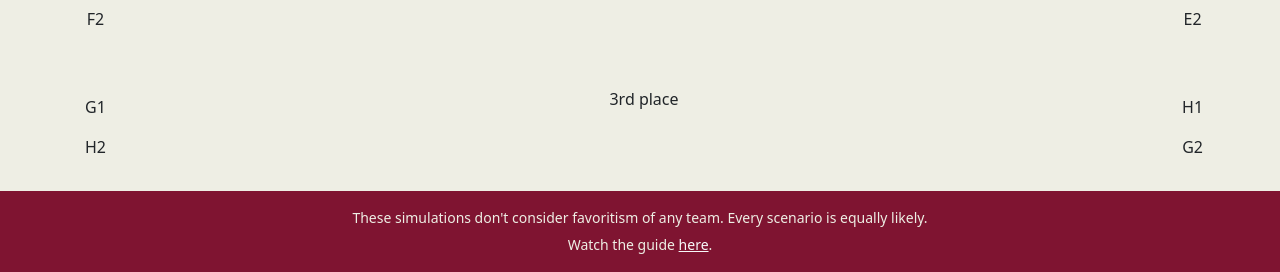
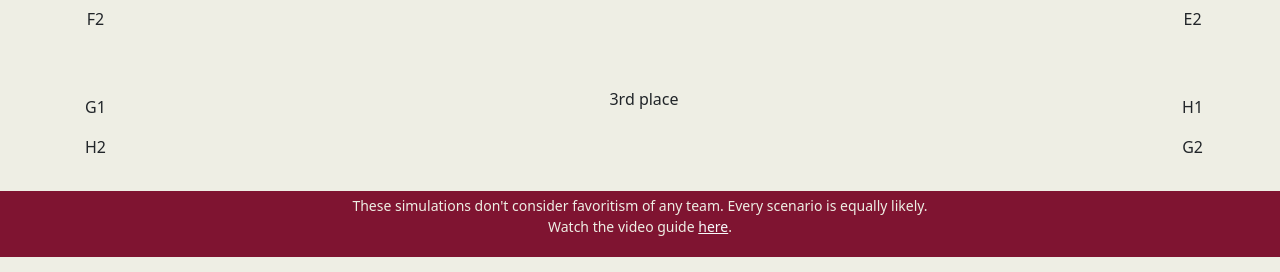
Before and after one commit to PabloHermun/Qatar22-simulate, a Flask app: template QatarWC/templates/home.html in a window 1280 px wide. Shown: the part 894-1166 px from the top of that part. Run offline with Flask 2, Linux system fonts and the light colour scheme; the template is opened without the code that fills it: most values are stand-ins (such as "Sample title", 1, 10 or a date in 2020); the page is wider than the window, and the part outside it is not shown; some libraries are stand-ins or nearby versions; some web fonts are replaced.

Commit message:
Small upgrades

```diff
--- a/QatarWC/templates/home.html
+++ b/QatarWC/templates/home.html
@@ -502,10 +502,11 @@
                 </div>
             </div>
         </main>
-        <footer class="text-center py-3">
+        <footer class="text-center py-1">
             <small>
-            <p class="mb-1">These simulations don't consider favoritism of any team. Every scenario is equally likely.</p>
-            Watch the guide <a class="link-light" href="https://youtu.be/xfvCNBkWF8U">here</a>.
+            <p> These simulations don't consider favoritism of any team. Every scenario is equally likely.<br>
+                Watch the video guide <a class="link-light" href="https://youtu.be/xfvCNBkWF8U">here</a>.
+            </p>
             </small>
         </footer>
     </body>
```
Also changed, not shown: QatarWC/helpers.py (+8 -9 lines), QatarWC/README.md.
